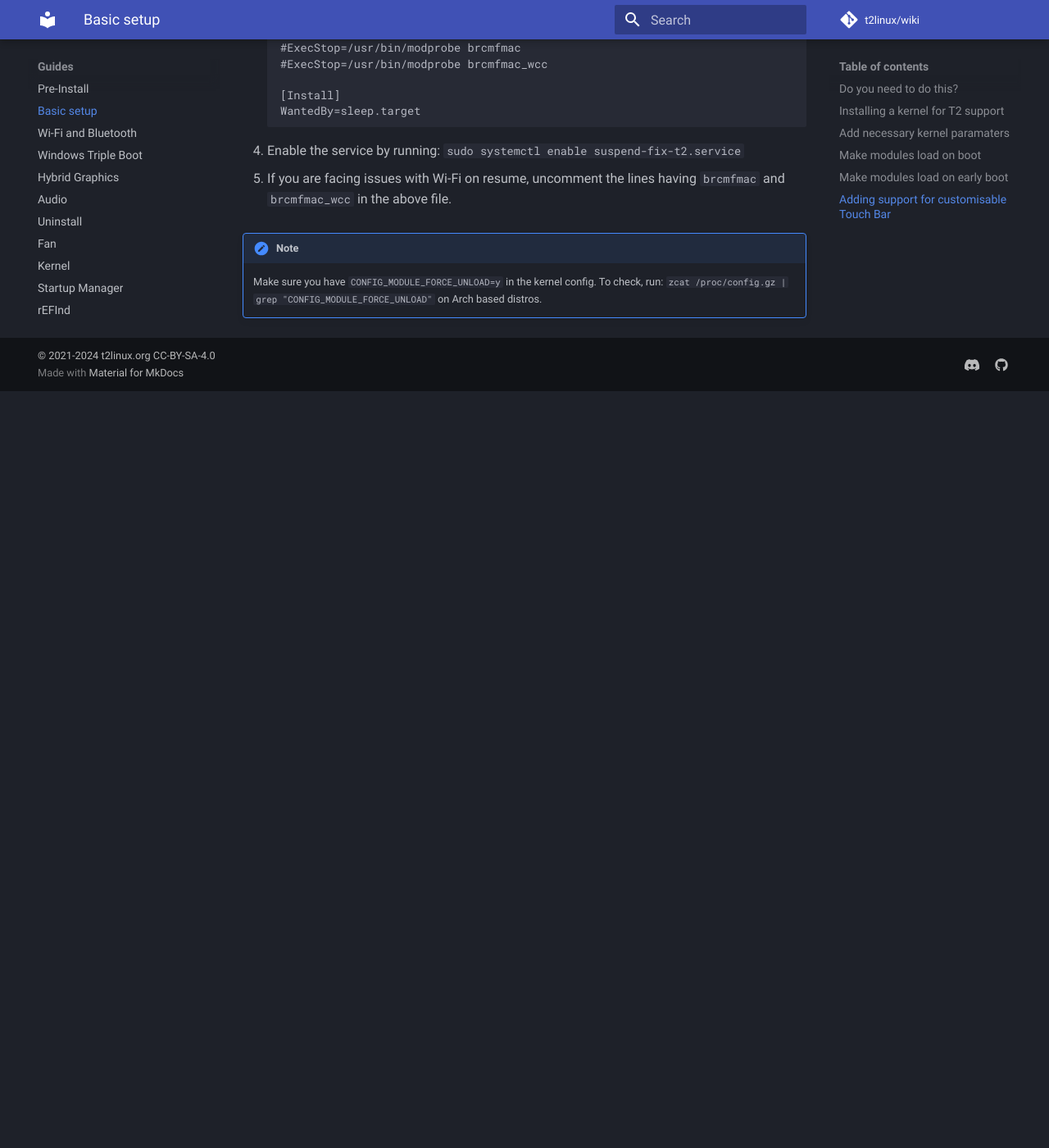
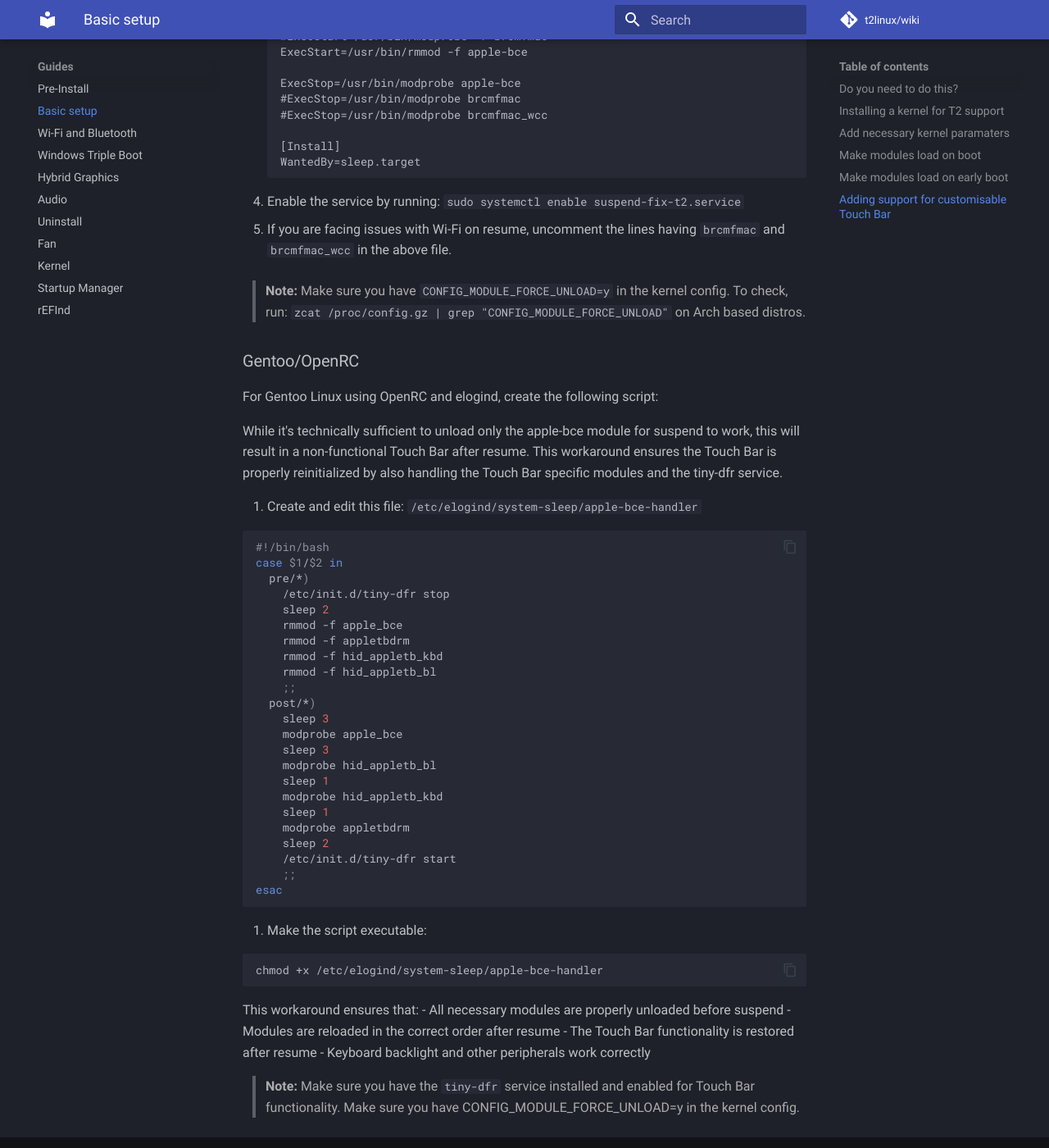
Before and after one commit to t2linux/wiki, an MkDocs documentation site: the page built from docs/guides/postinstall.md, in a window 1280 px wide and 1400 px high, scrolled down 4903 px. Shown: the whole window at 82% size. Built offline with MkDocs 1.6.1 and Material for MkDocs 9.7.7, drawn with Linux system fonts in a browser that asks for light colours; comment, search, counter and statistics services are not loaded; before the commit the page ends 5380 px from its top, so only the background shows below that.

Commit message:
Add Gentoo/OpenRC suspend workaround
Add suspend workaround for Gentoo Linux using OpenRC and elogind, including Touch Bar reinitialization after resume.

````diff
--- a/docs/guides/postinstall.md
+++ b/docs/guides/postinstall.md
@@ -184,6 +185,58 @@ S3 suspend has been broken since macOS Sonoma, it has never been fixed, but this
 
 5. If you are facing issues with Wi-Fi on resume, uncomment the lines having `brcmfmac` and `brcmfmac_wcc` in the above file.
 
-!!! note
+> **Note:**
     Make sure you have `CONFIG_MODULE_FORCE_UNLOAD=y` in the kernel config.
     To check, run: `zcat /proc/config.gz | grep "CONFIG_MODULE_FORCE_UNLOAD"` on Arch based distros.
+
+
+
+
+### Gentoo/OpenRC
+
+For Gentoo Linux using OpenRC and elogind, create the following script:
+
+While it's technically sufficient to unload only the apple-bce module for suspend to work, this will result in a non-functional Touch Bar after resume. This workaround ensures the Touch Bar is properly reinitialized by also handling the Touch Bar specific modules and the tiny-dfr service.
+
+1. Create and edit this file: `/etc/elogind/system-sleep/apple-bce-handler`
+
+
+```bash
+#!/bin/bash
+case $1/$2 in
+  pre/*)
+    /etc/init.d/tiny-dfr stop
+    sleep 2
+    rmmod -f apple_bce
+    rmmod -f appletbdrm
+    rmmod -f hid_appletb_kbd
+    rmmod -f hid_appletb_bl
+    ;;
+  post/*)
+    sleep 3
+    modprobe apple_bce
+    sleep 3
+    modprobe hid_appletb_bl
+    sleep 1
+    modprobe hid_appletb_kbd
+    sleep 1
+    modprobe appletbdrm
+    sleep 2
+    /etc/init.d/tiny-dfr start
+    ;;
+esac
+```
+
+2. Make the script executable:
+
+```bash
+chmod +x /etc/elogind/system-sleep/apple-bce-handler
+```
+
+This workaround ensures that:
+- All necessary modules are properly unloaded before suspend
+- Modules are reloaded in the correct order after resume
+- The Touch Bar functionality is restored after resume
+- Keyboard backlight and other peripherals work correctly
+
+> **Note:** Make sure you have the `tiny-dfr` service installed and enabled for Touch Bar functionality. Make sure you have CONFIG_MODULE_FORCE_UNLOAD=y in the kernel config.
````
Also changed, not shown: other parts of docs/guides/postinstall.md (+1 -0 lines).
